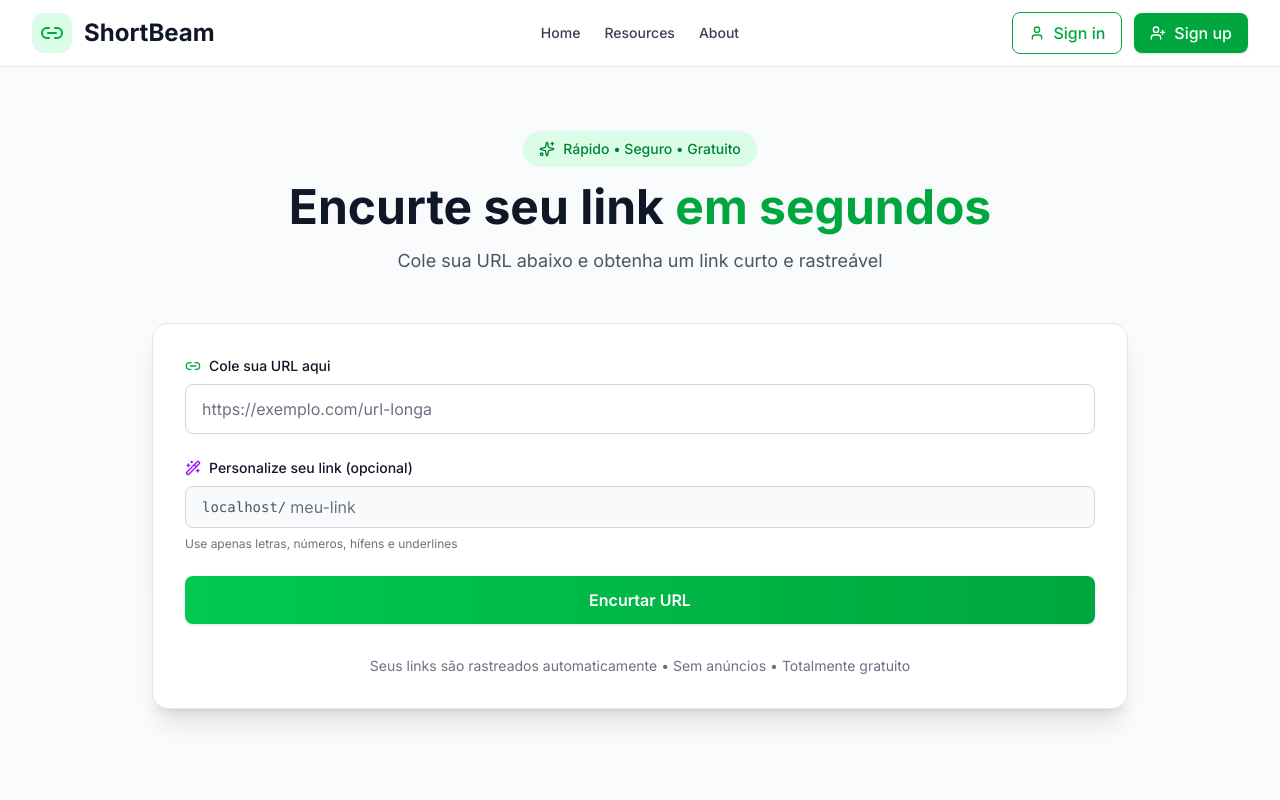
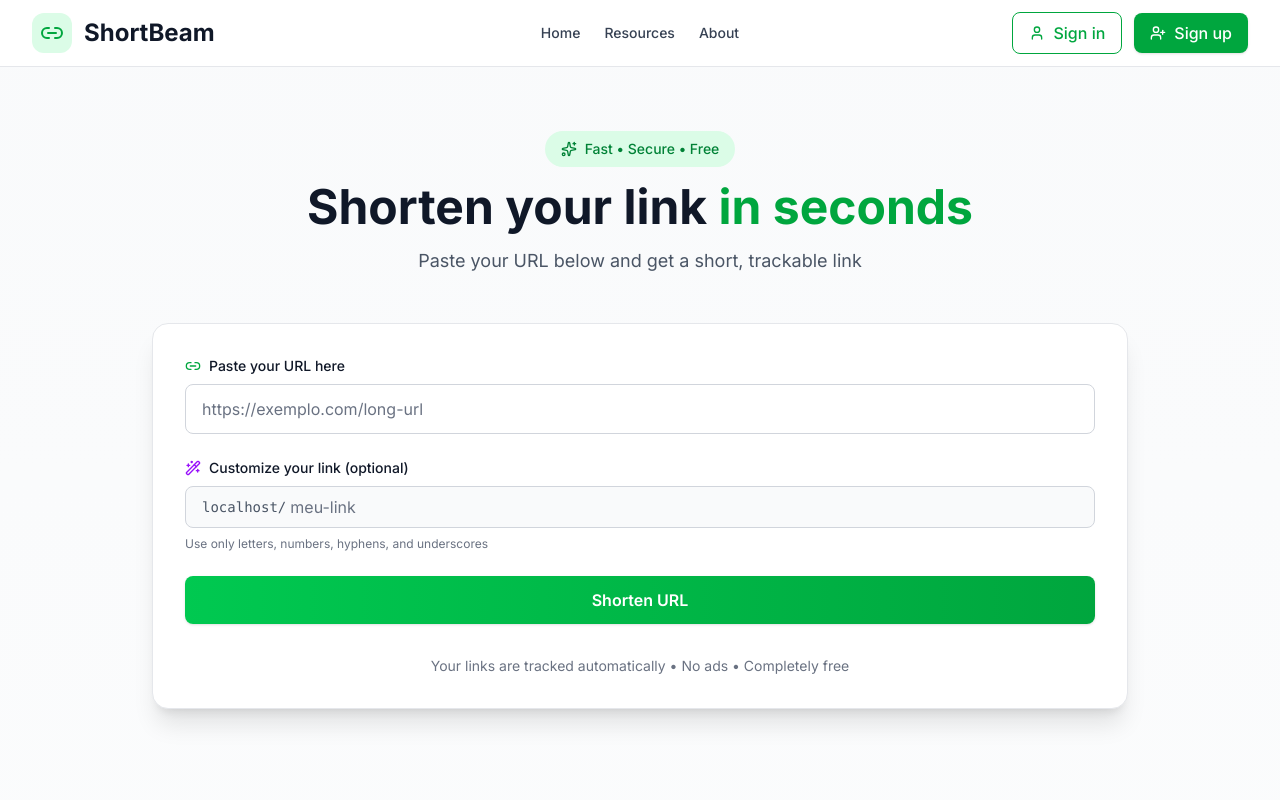
Before and after one commit to Leoarf/shortbeam, a Next.js app: page / in a window 1280 px wide. Shown: the top 800 px of the page. Built offline with nearby package versions, Linux system fonts and the light colour scheme.

Commit message:
chore:
replace portuguese text with english text in urlshortener subcomponents

```diff
--- a/app/components/UrlShortener/AdditionalInfo.tsx
+++ b/app/components/UrlShortener/AdditionalInfo.tsx
@@ -3,14 +3,12 @@ export function AdditionalInfo() {
     <div className="mt-4 sm:mt-6 md:mt-8 text-center px-2">
       <p className="text-xs sm:text-sm text-gray-500">
         <span className="block sm:inline">
-          Seus links são rastreados automaticamente
+          Your links are tracked automatically
         </span>
         <span className="hidden sm:inline"> • </span>
-        <span className="block sm:inline mt-1 sm:mt-0">Sem anúncios</span>
+        <span className="block sm:inline mt-1 sm:mt-0">No ads</span>
         <span className="hidden sm:inline"> • </span>
-        <span className="block sm:inline mt-1 sm:mt-0">
-          Totalmente gratuito
-        </span>
+        <span className="block sm:inline mt-1 sm:mt-0">Completely free</span>
       </p>
     </div>
   );
--- a/app/components/UrlShortener/ResultDisplay.tsx
+++ b/app/components/UrlShortener/ResultDisplay.tsx
@@ -26,7 +26,7 @@ export function ResultDisplay({
     <div className="mt-4 sm:mt-6 p-3 sm:p-4 bg-green-50 border border-green-200 rounded-xl">
       <div className="flex flex-col gap-3 sm:gap-4">
         <div className="text-xs sm:text-sm font-medium text-green-800">
-          ✅ Link encurtado com sucesso!
+          ✅ Link shortened successfully!
         </div>
         <div className="space-y-2">
           {/* Full URL */}
@@ -64,12 +64,12 @@ export function ResultDisplay({
             {copied ? (
               <>
                 <Check className="w-3 h-3 sm:w-4 sm:h-4" />
-                <span className="whitespace-nowrap">Copiado!</span>
+                <span className="whitespace-nowrap">Copied!</span>
               </>
             ) : (
               <>
                 <Copy className="w-3 h-3 sm:w-4 sm:h-4" />
-                <span className="whitespace-nowrap">Copiar Link</span>
+                <span className="whitespace-nowrap">Copy Link</span>
               </>
             )}
           </button>
--- a/app/components/UrlShortener/UrlInputForm.tsx
+++ b/app/components/UrlShortener/UrlInputForm.tsx
@@ -42,13 +42,13 @@ export function UrlInputForm({
         <div className="flex items-center gap-1.5 sm:gap-2 mb-1.5 sm:mb-2">
           <Link2 className="w-3 h-3 sm:w-4 sm:h-4 text-green-600 shrink-0" />
           <label className="text-xs sm:text-sm font-medium text-gray-900">
-            Cole sua URL aqui
+            Paste your URL here
           </label>
         </div>
         <div className="relative">
           <input
             type="url"
-            placeholder="https://exemplo.com/url-longa"
+            placeholder="https://exemplo.com/long-url"
             className={`w-full px-3 sm:px-4 py-2.5 sm:py-3 text-sm sm:text-base border rounded-lg text-gray-900 placeholder-gray-500 focus:outline-none focus:ring-2 focus:ring-green-500 focus:border-transparent transition-all ${
               errors.url ? 'border-red-300' : 'border-gray-300'
             }`}
@@ -67,13 +67,13 @@ export function UrlInputForm({
         <div className="flex items-center gap-1.5 sm:gap-2 mb-1.5 sm:mb-2">
           <Wand2 className="w-3 h-3 sm:w-4 sm:h-4 text-purple-600 shrink-0" />
           <label className="text-xs sm:text-sm font-medium text-gray-900">
-            Personalize seu link (opcional)
+            Customize your link (optional)
           </label>
         </div>
         <div className="space-y-2">
           <div className="flex items-center bg-gray-50 border border-gray-300 rounded-lg px-3 sm:px-4 py-2 text-sm sm:text-base">
             <span className="text-gray-600 font-mono text-xs sm:text-sm truncate max-w-[120px] sm:max-w-none">
-              {host || 'carregando...'}/
+              {host || 'loading...'}/
             </span>
             <input
               type="text"
@@ -95,7 +95,7 @@ export function UrlInputForm({
             </p>
           )}
           <p className="text-xs text-gray-500">
-            Use apenas letras, números, hífens e underlines
+            Use only letters, numbers, hyphens, and underscores
           </p>
         </div>
       </div>
@@ -109,15 +109,15 @@ export function UrlInputForm({
           {isLoading ? (
             <>
               <RefreshCw className="w-3 h-3 sm:w-4 sm:h-4 animate-spin" />
-              <span className="whitespace-nowrap">Encurtando...</span>
+              <span className="whitespace-nowrap">Shortening...</span>
             </>
           ) : hasResult ? (
             <>
               <Wand2 className="w-3 h-3 sm:w-4 sm:h-4" />
-              <span className="whitespace-nowrap">Criar Novo Link</span>
+              <span className="whitespace-nowrap">Create New Link</span>
             </>
           ) : (
-            <span className="whitespace-nowrap">Encurtar URL</span>
+            <span className="whitespace-nowrap">Shorten URL</span>
           )}
         </button>
         {hasResult && onReset && (
@@ -126,7 +126,7 @@ export function UrlInputForm({
             onClick={onReset}
             className="px-4 sm:px-6 py-2.5 sm:py-3 border border-gray-300 text-gray-700 hover:bg-gray-50 rounded-lg transition-colors font-medium text-sm sm:text-base whitespace-nowrap"
           >
-            Limpar
+            Clean
           </button>
         )}
       </div>
--- a/app/components/UrlShortener/UrlInputSection.tsx
+++ b/app/components/UrlShortener/UrlInputSection.tsx
@@ -68,9 +68,9 @@ export function UrlInputSection({
           if (slugError) {
             throw new Error(slugError.message);
           }
-          throw new Error(result.error || 'Validação falhou');
+          throw new Error(result.error || 'Validation failed');
         }
-        throw new Error(result.error || 'Erro ao encurtar URL');
+        throw new Error(result.error || 'Error shortening URL');
       }
 
       setShortenedUrl(result.shortUrl);
@@ -80,7 +80,7 @@ export function UrlInputSection({
         onSubmitSuccess(result.shortUrl);
       }
     } catch (error) {
-      alert(error instanceof Error ? error.message : 'Erro desconhecido');
+      alert(error instanceof Error ? error.message : 'Unknown error');
     } finally {
       setIsLoading(false);
     }
--- a/app/components/UrlShortener/UserStatusBanner.tsx
+++ b/app/components/UrlShortener/UserStatusBanner.tsx
@@ -20,11 +20,11 @@ export function UserStatusBanner({ user }: UserStatusBannerProps) {
         <span className="truncate">
           {user ? (
             <>
-              Olá {user.name || user.email?.split('@')[0] || 'Usuário'}! • Links
-              salvos
+              Hello {user.name || user.email?.split('@')[0] || 'Usuário'}! •
+              Links saved
             </>
           ) : (
-            <>Rápido • Seguro • Gratuito</>
+            <>Fast • Secure • Free</>
           )}
         </span>
       </div>
@@ -32,23 +32,23 @@ export function UserStatusBanner({ user }: UserStatusBannerProps) {
       <h2 className="text-2xl sm:text-3xl md:text-4xl lg:text-5xl font-bold text-gray-900 mb-3 sm:mb-4 px-2">
         {user ? (
           <>
-            Encurte links e{' '}
+            Shorten links and{' '}
             <span className="text-green-600 block sm:inline">
-              salve na sua conta
+              save to your account
             </span>
           </>
         ) : (
           <>
-            Encurte seu link{' '}
-            <span className="text-green-600 block sm:inline">em segundos</span>
+            Shorten your link{' '}
+            <span className="text-green-600 block sm:inline">in seconds</span>
           </>
         )}
       </h2>
       {/* Description */}
       <p className="text-sm sm:text-base md:text-lg text-gray-600 max-w-2xl mx-auto px-4">
         {user
-          ? 'Crie links que ficam salvos no seu dashboard pessoal'
-          : 'Cole sua URL abaixo e obtenha um link curto e rastreável'}
+          ? 'Create links that are saved to your personal dashboard'
+          : 'Paste your URL below and get a short, trackable link'}
       </p>
       {/* Dashboard Button */}
       {user && (
@@ -58,7 +58,7 @@ export function UserStatusBanner({ user }: UserStatusBannerProps) {
             className="inline-flex items-center justify-center gap-1.5 sm:gap-2 px-3 sm:px-4 py-1.5 sm:py-2 bg-green-50 hover:bg-green-100 text-green-700 rounded-lg text-xs sm:text-sm font-medium transition-colors whitespace-nowrap"
           >
             <span>📊</span>
-            <span>Ver meus links</span>
+            <span>See my links</span>
           </button>
         </div>
       )}
```
